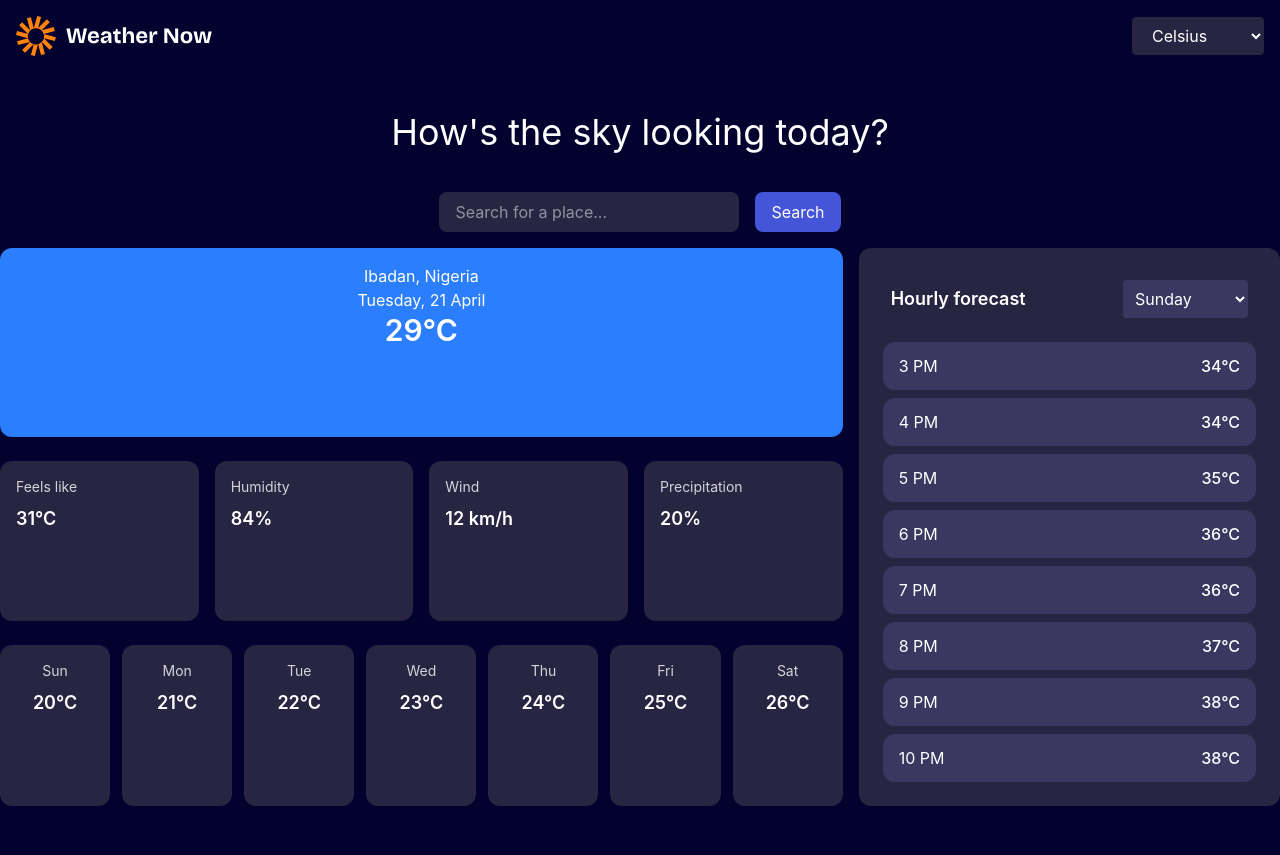
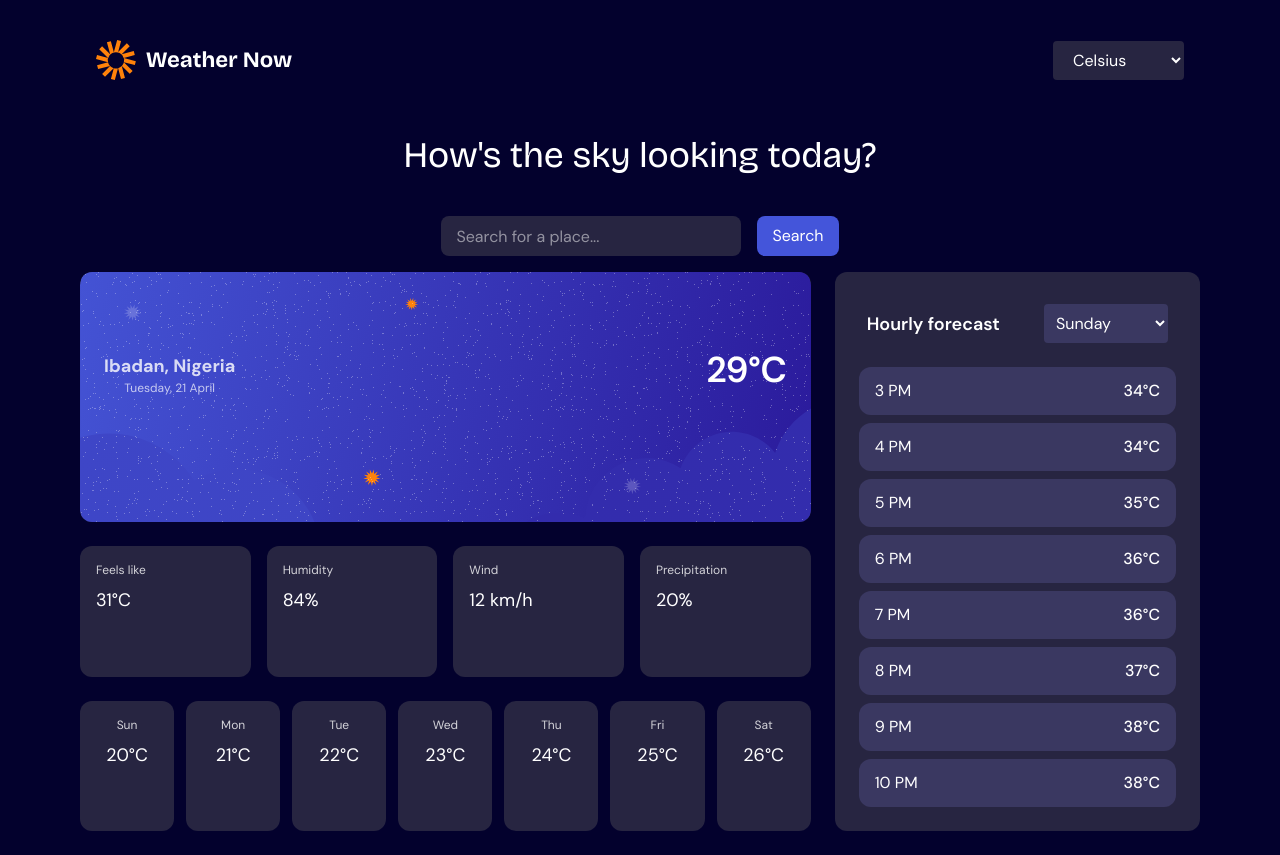
Before and after one commit to Abdulazeez1010/weather-app, a React (Vite) app: page / in a window 1280 px wide. Before the commit the page ends 806 px from the top, so only its background shows below. Built offline with nearby package versions, Linux system fonts and the light colour scheme.

Commit message:
style: add custom typography and page spacing

```diff
--- a/src/components/DailyForecastCard.tsx
+++ b/src/components/DailyForecastCard.tsx
@@ -11,8 +11,8 @@ const DailyForecastCard: React.FC<DailyForecastCardProps> = ({ dailyForecast })
     <div className="grid grid-cols-2 gap-3 md:grid-cols-4 xl:grid-cols-7">
       {dailyForecast.map((day) => (
         <InfoCard key={day.day} className='text-center'>
-          <p className='text-sm opacity-80'>{day.day}</p>
-          <h3 className='mt-2 text-lg font-semibold'>{day.temp}</h3>
+          <p className='text-xs opacity-80'>{day.day}</p>
+          <h3 className='mt-2 text-lg'>{day.temp}</h3>
         </InfoCard>
       ))}
     </div>
--- a/src/components/WeatherPage.tsx
+++ b/src/components/WeatherPage.tsx
@@ -7,6 +7,9 @@ import WeatherStatCard from './WeatherStatCard.tsx';
 import DailyForecastCard from './DailyForecastCard.tsx';
 import HourlyForecastCard from './HourlyForecastCard.tsx';
 import InfoCard from './InfoCard.tsx';
+
+import BgTodayLarge from '../assets/images/bg-today-large.svg';
+
 import type {
   CurrentWeather,
   DailyForecastItem,
@@ -50,7 +53,7 @@ const WeatherPage: React.FC = () => {
   ]
 
   return (
-    <>
+    <div className='p-4 md:p-6 lg:px-20'>
       <nav className="flex items-center justify-between p-4">
         <img src={Logo} alt="Weather App Logo" />
         <UnitsSelector />
@@ -61,14 +64,24 @@ const WeatherPage: React.FC = () => {
 
       <SearchBar />
 
-      <section className="mt-4 grid gap-4 lg:grid-cols-[2fr_1fr]">
+      <section className="mt-4 grid gap-6 lg:grid-cols-[2fr_1fr]">
 
         {/* Main weather grid */}
         <div className="grid gap-6">
-          <InfoCard className='bg-blue-500 text-center'>
-            <p>{currentWeather.city}, {currentWeather.country}</p>
-            <p>{currentWeather.date}</p>
-            <h2 className='text-3xl font-semibold'>{currentWeather.temp}</h2>
+          <InfoCard className='relative overflow-hidden text-center text-white'>
+            <img
+              src={BgTodayLarge}
+              alt=""
+              className='absolute inset-0 h-full w-full object-cover'
+            />
+            <div className='relative z-10 flex items-start justify-between py-16 px-2'>
+              <div>
+                <p className='text-lg font-bold opacity-80'>{currentWeather.city}, {currentWeather.country}</p>
+                <p className='text-xs opacity-70'>{currentWeather.date}</p>
+              </div>
+              <h2 className='text-4xl font-semibold leading-none'>{currentWeather.temp}</h2>
+            </div>
+
           </InfoCard>
 
           <WeatherStatCard currentWeather={currentWeather} />
@@ -93,7 +106,7 @@ const WeatherPage: React.FC = () => {
           <HourlyForecastCard hourlyForecast={hourlyForecast} />
         </InfoCard>
       </section>
-    </>
+    </div>
   );
 };
 
--- a/src/components/WeatherStatCard.tsx
+++ b/src/components/WeatherStatCard.tsx
@@ -17,8 +17,8 @@ const WeatherStatCard: React.FC<WeatherStatCardProps> = ({ currentWeather }) =>
     <div className='grid grid-cols-2 md:grid-cols-4 gap-4'>
       {stats.map((stat) => (
         <InfoCard key={stat.label}>
-          <p className="text-sm opacity-80">{stat.label}</p>
-          <h3 className="mt-2 text-lg font-semibold">{stat.value}</h3>
+          <p className="text-xs opacity-80">{stat.label}</p>
+          <h3 className="mt-2 text-lg">{stat.value}</h3>
         </InfoCard>
       ))}
     </div>
--- a/src/index.css
+++ b/src/index.css
@@ -1,3 +1,24 @@
+@font-face {
+  font-family: 'DM Sans';
+  src: url('./assets/fonts/DM_Sans/DMSans-VariableFont_opsz,wght.ttf') format('truetype');
+  font-weight: 100 900;
+  font-style: normal;
+}
+
+@font-face {
+  font-family: 'DM Sans';
+  src: url('./assets/fonts/DM_Sans/DMSans-Italic-VariableFont_opsz,wght.ttf') format('truetype');
+  font-weight: 100 900;
+  font-style: italic;
+}
+
+@font-face {
+  font-family: 'Bricolage Grotesque';
+  src: url('./assets/fonts/Bricolage_Grotesque/BricolageGrotesque-VariableFont_opsz,wdth,wght.ttf') format('truetype');
+  font-weight: 100 900;
+  font-style: normal;
+}
+
 html, body, #root {
   margin: 0;
   padding: 0;
@@ -6,12 +27,20 @@ html, body, #root {
   background-color: hsl(243, 96%, 9%);
 }
 
-body {
+/* body {
   font-family: -apple-system, BlinkMacSystemFont, 'Segoe UI', 'Roboto', 'Oxygen',
     'Ubuntu', 'Cantarell', 'Fira Sans', 'Droid Sans', 'Helvetica Neue',
     sans-serif;
   -webkit-font-smoothing: antialiased;
   -moz-osx-font-smoothing: grayscale;
+} */
+
+body {
+  font-family: 'DM Sans', sans-serif;
+}
+
+h1 {
+  font-family: 'Bricolage Grotesque', sans-serif;
 }
 
 code {
```
